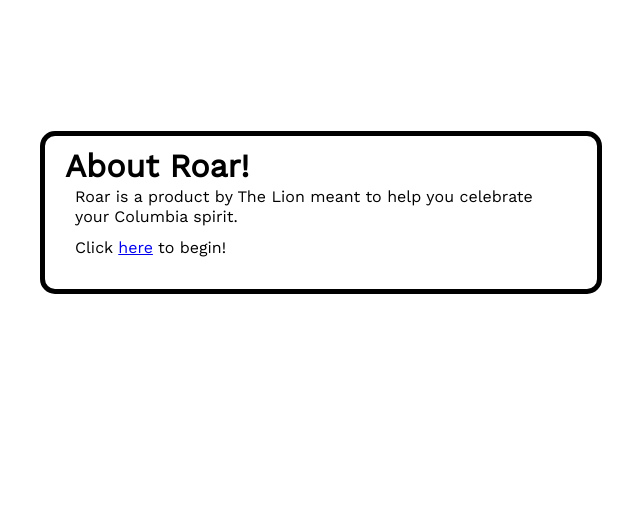
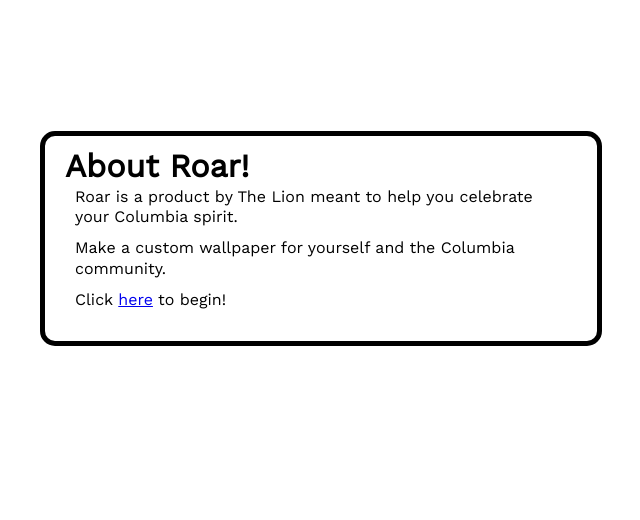
Before and after one commit to thecolumbialion/Roar, a Flask app: page / in a window 1280 px wide. Shown: the top 520 px of the page, without its empty margins (638-1278 px from the left). Run offline with Flask 2, Linux system fonts and the light colour scheme; some libraries are stand-ins or nearby versions; some web fonts are replaced.

Commit message:
updating index text

```diff
--- a/templates/index.html
+++ b/templates/index.html
@@ -29,6 +29,7 @@
     <div class="container">
          <h1>About Roar!</h1>
         <p>Roar is a product by The Lion meant to help you celebrate your Columbia spirit.</p>
+	<p>Make a custom wallpaper for yourself and the Columbia community.</p>
         <p>Click <a href="{{ url_for('upload') }}"> here</a> to begin! </p>
         <!--<form> <button id="button" formaction="{{ url_for('upload') }}"> Get Started</button> </form>-->
     </div>
```
